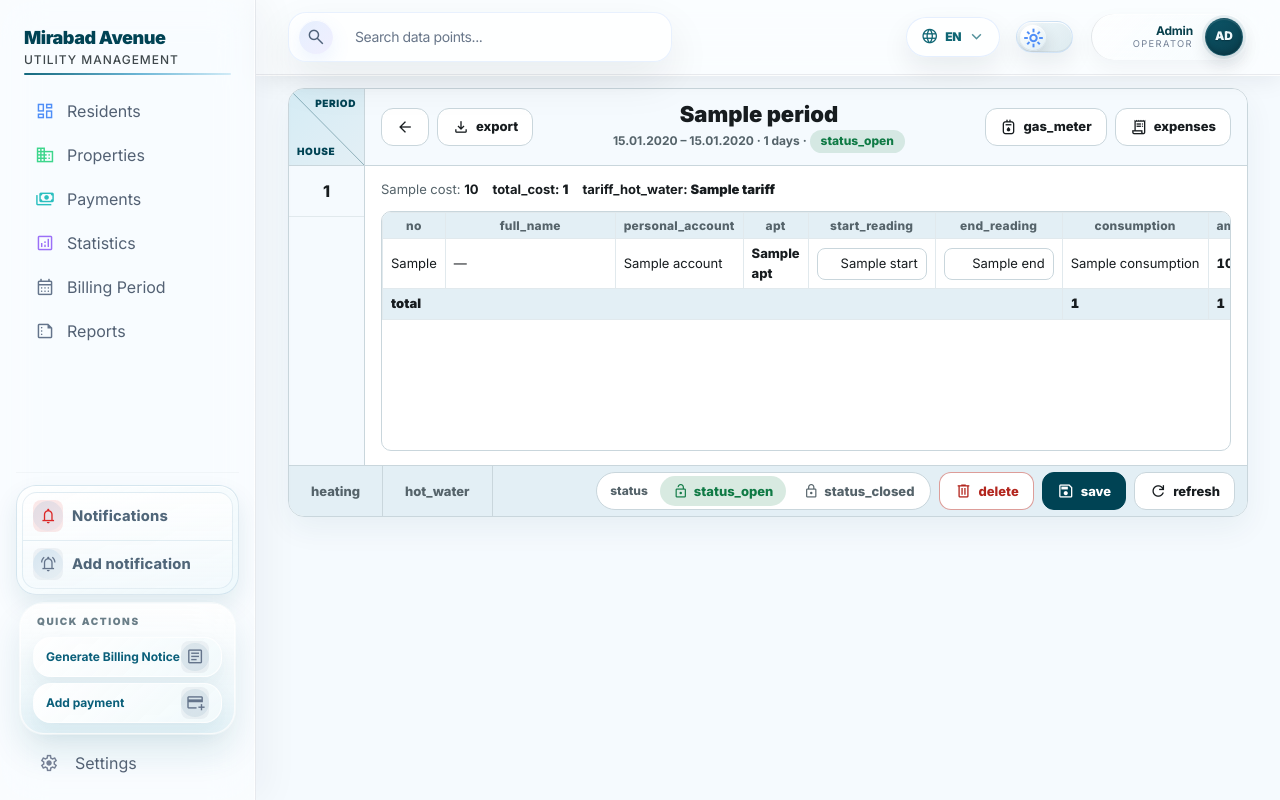
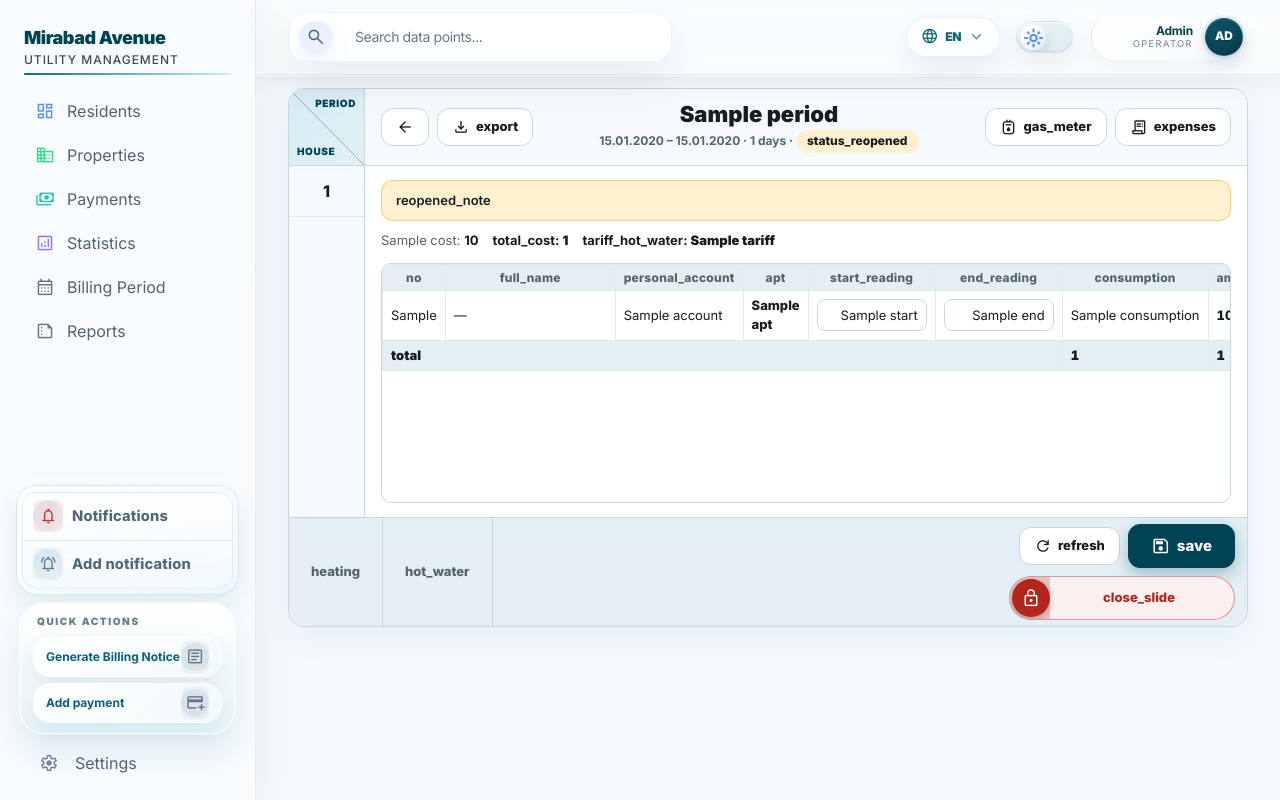
Before and after one commit to azamat-9933/mirabad_avenue, a Django app: template templates/portal/billing_period_sheet.html in a window 1280 px wide. Run offline with Django 5.2, Linux system fonts and the light colour scheme; the template is opened without the code that fills it: most values are stand-ins (such as "Sample title", 1, 10 or a date in 2020).

Commit message:
Billing periods: In progress, a slider to close, a clear reopen rule
- New status In progress: saving any table, expense or gas meter of a
  draft period puts it there; a reopened period stays Reopened.
- Save is the sheet's main button (larger, marked while typed values are
  unsaved). Closing no longer rides on a status switch: the handle of a
  slider has to be dragged to the end, then a window asks once more; the
  table is sent with the close, so typed values are saved first.
- A closed period has a Reopen button (with a confirmation). Reopening
  keeps the balances as they are, a banner says so; closing again
  recalculates and posts only each apartment's difference.
- Status chips for all four statuses on the list and the sheet; the
  activity log records the real status a period was closed from.

```diff
--- a/static/css/billing_periods.css
+++ b/static/css/billing_periods.css
@@ -118,6 +118,143 @@ html.dark .bp-modal {
     color: var(--bp-danger);
 }
 
+.bp-btn--danger-solid,
+.bp-btn--danger-solid:hover {
+    border-color: var(--bp-danger);
+    background: var(--bp-danger);
+    color: var(--bp-bg);
+}
+
+.bp-btn--danger-solid:hover {
+    filter: brightness(1.08);
+}
+
+/* Save: the sheet's main action, larger; marked while typed values are not saved yet. */
+.bp-btn--save {
+    position: relative;
+    min-height: 44px;
+    padding: 10px 22px;
+    font-size: 15px;
+    box-shadow: 0 6px 16px color-mix(in srgb, var(--bp-primary) 30%, transparent);
+}
+
+.bp-btn--save .material-symbols-outlined {
+    font-size: 20px;
+}
+
+.bp-btn--save.is-dirty {
+    animation: bp-save-pulse 1.6s ease-in-out infinite;
+}
+
+.bp-btn--save.is-dirty::after {
+    content: "";
+    position: absolute;
+    top: -4px;
+    right: -4px;
+    width: 12px;
+    height: 12px;
+    border: 2px solid var(--bp-head);
+    border-radius: 50%;
+    background: var(--bp-accent);
+}
+
+@keyframes bp-save-pulse {
+    0%, 100% { box-shadow: 0 0 0 0 color-mix(in srgb, var(--bp-accent) 60%, transparent); }
+    50% { box-shadow: 0 0 0 7px color-mix(in srgb, var(--bp-accent) 0%, transparent); }
+}
+
+@media (prefers-reduced-motion: reduce) {
+    .bp-btn--save.is-dirty {
+        animation: none;
+    }
+}
+
+/* Close: drag the handle to the end, then confirm in the window that opens. */
+.bp-close-slider {
+    --bp-close-progress: 0;
+    position: relative;
+    width: min(270px, 100%);
+    height: 44px;
+    border: 1px solid color-mix(in srgb, var(--bp-danger) 45%, transparent);
+    border-radius: 999px;
+    background: color-mix(in srgb, var(--bp-danger) 7%, var(--bp-bg));
+    overflow: hidden;
+    user-select: none;
+}
+
+.bp-close-slider__fill {
+    position: absolute;
+    top: 0;
+    bottom: 0;
+    left: 0;
+    width: calc(40px + (100% - 42px) * var(--bp-close-progress));
+    background: color-mix(in srgb, var(--bp-danger) 22%, transparent);
+}
+
+.bp-close-slider__label {
+    position: absolute;
+    inset: 0;
+    display: flex;
+    align-items: center;
+    justify-content: center;
+    padding: 0 12px 0 46px;
+    color: var(--bp-danger);
+    font-size: 13px;
+    font-weight: 800;
+    white-space: nowrap;
+    opacity: calc(1 - var(--bp-close-progress) * 1.6);
+    pointer-events: none;
+}
+
+.bp-close-slider__handle {
+    position: absolute;
+    top: 2px;
+    left: calc(2px + (100% - 42px) * var(--bp-close-progress));
+    display: inline-flex;
+    align-items: center;
+    justify-content: center;
+    width: 38px;
+    height: 38px;
+    border: 0;
+    border-radius: 50%;
+    background: var(--bp-danger);
+    color: var(--bp-bg);
+    cursor: grab;
+    touch-action: none;
+    box-shadow: 0 2px 6px rgba(0, 0, 0, 0.25);
+}
+
+.bp-close-slider__handle .material-symbols-outlined {
+    font-size: 20px;
+}
+
+.bp-close-slider__handle:focus-visible {
+    outline: 2px solid var(--bp-primary);
+    outline-offset: 2px;
+}
+
+.bp-close-slider.is-dragging .bp-close-slider__handle {
+    cursor: grabbing;
+}
+
+.bp-close-slider.is-animating .bp-close-slider__handle {
+    transition: left 0.25s ease;
+}
+
+.bp-close-slider.is-animating .bp-close-slider__fill {
+    transition: width 0.25s ease;
+}
+
+.bp-modal--confirm {
+    max-width: 460px;
+}
+
+.bp-confirm-text {
+    margin: 0;
+    font-size: 14px;
+    line-height: 1.55;
+}
+
 .bp-btn--danger:hover {
     border-color: var(--bp-danger);
     background: color-mix(in srgb, var(--bp-danger) 10%, transparent);
@@ -164,6 +301,22 @@ html.dark .bp-modal {
 .bp-status.is-closed {
     background: var(--bp-head);
     color: var(--bp-muted);
+}
+
+/* A period's status: Draft, In progress (a table saved), Closed (charged), Reopened (being corrected). */
+.bp-status.is-draft {
+    background: var(--bp-primary-soft);
+    color: var(--bp-text);
+}
+
+.bp-status.is-in_progress {
+    background: color-mix(in srgb, var(--bp-ok) 14%, transparent);
+    color: var(--bp-ok);
+}
+
+.bp-status.is-reopened {
+    background: var(--bp-accent-soft);
+    color: var(--bp-text);
 }
 
 .bp-messages {
@@ -598,74 +751,6 @@ html.dark .bp-modal .bp-table th {
     margin: 0;
 }
 
-/* Status: two segments, Open (green) and Closed; the choice is saved with the table. */
-.bp-status-switch {
-    display: inline-flex;
-    align-items: center;
-    gap: 4px;
-    padding: 3px;
-    border: 1px solid var(--bp-line);
-    border-radius: 999px;
-    background: var(--bp-bg);
-}
-
-.bp-status-switch__label {
-    padding: 0 8px 0 10px;
-    color: var(--bp-muted);
-    font-size: 12px;
-    font-weight: 800;
-}
-
-.bp-status-switch__option {
-    position: relative;
-    margin: 0;
-    cursor: pointer;
-}
-
-.bp-status-switch__option input {
-    position: absolute;
-    opacity: 0;
-    pointer-events: none;
-}
-
-.bp-status-switch__option > span {
-    display: inline-flex;
-    align-items: center;
-    gap: 5px;
-    min-height: 30px;
-    padding: 5px 13px;
-    border-radius: 999px;
-    color: var(--bp-muted);
-    font-size: 13px;
-    font-weight: 800;
-    line-height: 1;
-    transition: background 0.15s, color 0.15s;
-}
-
-.bp-status-switch__option .material-symbols-outlined {
-    font-size: 16px;
-}
-
-.bp-status-switch__option:hover > span {
-    background: var(--bp-head);
-    color: var(--bp-text);
-}
-
-.bp-status-switch__option.is-open input:checked + span {
-    background: color-mix(in srgb, var(--bp-ok) 16%, transparent);
-    color: var(--bp-ok);
-}
-
-.bp-status-switch__option.is-closed input:checked + span {
-    background: var(--bp-text);
-    color: var(--bp-bg);
-}
-
-.bp-status-switch__option input:focus-visible + span {
-    outline: 2px solid var(--bp-primary);
-    outline-offset: 1px;
-}
-
 .bp-inline {
     display: flex;
     align-items: center;
--- a/static/js/billing_periods.js
+++ b/static/js/billing_periods.js
@@ -90,9 +90,11 @@
 
     // ── sheet page ──
     let dirty = false;
+    const saveButton = document.querySelector("[data-bp-save]");
     const markChanged = (row) => {
         dirty = true;
         row?.classList.add("is-changed");
+        saveButton?.classList.add("is-dirty");  // typed values not saved yet
     };
 
     const heatingTable = document.querySelector("[data-bp-heating]");
@@ -160,15 +162,84 @@
         });
     }
 
-    // Save also opens or closes the period as Status says; closing charges every resident, so it asks first.
-    const statusSwitch = document.querySelector("[data-bp-status-switch]");
-    document.querySelector("[data-bp-sheet-form]")?.addEventListener("submit", (event) => {
-        const target = statusSwitch?.querySelector("input[name='status']:checked")?.value;
-        if (target === "closed" && statusSwitch.dataset.initial !== "closed" && !window.confirm(t("close_confirm"))) {
+    // Save stores the table. Closing and reopening send the table too (with the hidden status), so
+    // what was typed is saved before the period closes.
+    const sheetForm = document.querySelector("[data-bp-sheet-form]");
+    const statusTarget = sheetForm?.querySelector("[data-bp-status-target]");
+    sheetForm?.addEventListener("submit", () => {
+        dirty = false;  // leaving the sheet with typed, unsaved values asks first; saving does not
+    });
+    const submitWithStatus = (status) => {
+        if (!sheetForm || !statusTarget) return;
+        statusTarget.value = status;
+        dirty = false;
+        sheetForm.submit();
+    };
+
+    // Closing charges every resident: the handle has to be dragged all the way (a click on the track does
+    // nothing), then the window asks once more. Let go early, or cancel, and it slides back.
+    const closeSlider = document.querySelector("[data-bp-close-slider]");
+    if (closeSlider) {
+        const handle = closeSlider.querySelector("[data-bp-close-handle]");
+        const modal = document.getElementById("bp-close-modal");
+        let progress = 0;
+        let drag = null;
+        let confirmed = false;
+        const travel = () => Math.max(1, closeSlider.clientWidth - handle.offsetWidth - 4);
+        const show = (value, animate = false) => {
+            progress = Math.min(1, Math.max(0, value));
+            closeSlider.classList.toggle("is-animating", animate);
+            closeSlider.style.setProperty("--bp-close-progress", String(progress));
+            handle.setAttribute("aria-valuenow", String(Math.round(progress * 100)));
+        };
+        const ask = () => {
+            show(1, true);
+            document.querySelector("[data-bp-close-opener]")?.click();
+        };
+        handle.addEventListener("pointerdown", (event) => {
+            drag = { x: event.clientX, from: progress };
+            handle.setPointerCapture(event.pointerId);
+            closeSlider.classList.add("is-dragging");
+        });
+        handle.addEventListener("pointermove", (event) => {
+            if (drag) show(drag.from + (event.clientX - drag.x) / travel());
+        });
+        const release = () => {
+            if (!drag) return;
+            drag = null;
+            closeSlider.classList.remove("is-dragging");
+            if (progress >= 0.97) ask();
+            else show(0, true);
+        };
+        handle.addEventListener("pointerup", release);
+        handle.addEventListener("pointercancel", release);
+        handle.addEventListener("keydown", (event) => {
+            if (event.key === "ArrowRight") {
+                show(progress + 0.1, true);
+                if (progress >= 0.97) ask();
+            } else if (event.key === "ArrowLeft" || event.key === "Home") {
+                show(0, true);
+            } else {
+                return;
+            }
             event.preventDefault();
-            return;
+        });
+        modal?.querySelector("[data-bp-close-confirm]")?.addEventListener("click", (event) => {
+            confirmed = true;
+            event.currentTarget.disabled = true;
+            submitWithStatus("closed");
+        });
+        // Cancel, the cross, Esc or a click outside close the window: the handle slides back.
+        if (modal) {
+            new MutationObserver(() => {
+                if (modal.getAttribute("aria-hidden") === "true" && !confirmed) show(0, true);
+            }).observe(modal, { attributes: true, attributeFilter: ["aria-hidden"] });
         }
-        dirty = false;  // leaving the sheet with typed, unsaved values asks first; saving does not
+    }
+
+    // Reopening keeps the balances as they are; closing again posts only the differences.
+    document.querySelector("[data-bp-reopen]")?.addEventListener("click", () => {
+        if (window.confirm(t("reopen_confirm"))) submitWithStatus("open");
     });
     window.addEventListener("beforeunload", (event) => {
         if (!dirty) return;
--- a/templates/portal/billing_period_sheet.html
+++ b/templates/portal/billing_period_sheet.html
@@ -1,7 +1,7 @@
 {% extends "base.html" %}
 {% load static %}
 {% block title %}{{ page_title }}{% endblock %}
-{% block extra_head %}<link href="{% static 'css/billing_periods.css' %}?v=periods-20261020-1" rel="stylesheet"/>{% endblock %}
+{% block extra_head %}<link href="{% static 'css/billing_periods.css' %}?v=periods-20261022-1" rel="stylesheet"/>{% endblock %}
 {% block page_body %}
 {# A period laid out like its Excel file: houses on the left, the heating / hot water tables as sheet tabs below. #}
 <main class="app-main min-h-screen pt-16">
@@ -31,7 +31,7 @@
         <h1 class="bp-sheet__title">
           {{ period.name }}
           <small>{{ period.start_date|date:"d.m.Y" }} – {{ period.end_date|date:"d.m.Y" }} · {{ period.total_days }} <span data-pt="days">Days</span>
-            · {% if closed %}<span class="bp-status is-closed" data-pt="status_closed">Closed</span>{% else %}<span class="bp-status is-open" data-pt="status_open">Open</span>{% endif %}</small>
+            · <span class="bp-status is-{{ period.status }}" data-pt="status_{{ period.status }}">{{ period.get_status_display }}</span></small>
         </h1>
         {% if building %}
           <div class="bp-sheet__toolbar-right">
@@ -58,6 +58,7 @@
           <p class="bp-empty" data-pt="no_houses">No houses yet.</p>
         {% else %}
           {% if closed %}<p class="bp-message bp-message--info" data-pt="closed_note">The period is closed and billed.</p>{% endif %}
+          {% if period.status == "reopened" %}<p class="bp-message bp-message--warning" data-pt="reopened_note">The period was reopened.</p>{% endif %}
           {% if sheet.errors %}
             <div class="bp-message bp-message--error">
               <strong data-pt="must_fix">Fix before closing:</strong>
@@ -82,6 +83,8 @@
             <input name="action" type="hidden" value="{% if sheet.is_heating %}save_heating{% else %}save_hot_water{% endif %}"/>
             <input name="building" type="hidden" value="{{ building.pk }}"/>
             <input name="sheet" type="hidden" value="{{ sheet_type }}"/>
+            {# Empty for Save; the slider sets "closed" and Reopen "open", sent together with the table. #}
+            <input data-bp-status-target name="status" type="hidden" value=""/>
             {% if sheet.is_heating %}
               <table data-skip-base-table-enhance="true" data-table-own-style class="bp-table bp-table--sheet" data-bp-heating data-period-start="{{ period.start_date|date:'Y-m-d' }}" data-period-end="{{ period.end_date|date:'Y-m-d' }}">
                 <thead>
@@ -176,21 +179,7 @@
       </div>
 
       <div class="bp-sheet__actions">
-        {% if building %}
-          {# Part of the sheet form: Save stores the table, then opens or closes the period. #}
-          <div class="bp-status-switch" data-bp-status-switch data-initial="{% if closed %}closed{% else %}open{% endif %}" role="radiogroup" aria-labelledby="bp-status-label">
-            <span class="bp-status-switch__label" data-pt="status" id="bp-status-label">Status</span>
-            <label class="bp-status-switch__option is-open">
-              <input form="bp-sheet-form" name="status" type="radio" value="open"{% if not closed %} checked{% endif %}/>
-              <span><span class="material-symbols-outlined" aria-hidden="true">lock_open</span><span data-pt="status_open">Open</span></span>
-            </label>
-            <label class="bp-status-switch__option is-closed">
-              <input form="bp-sheet-form" name="status" type="radio" value="closed"{% if closed %} checked{% endif %}/>
-              <span><span class="material-symbols-outlined" aria-hidden="true">lock</span><span data-pt="status_closed">Closed</span></span>
-            </label>
-          </div>
-        {% endif %}
-        {% if not closed %}
+        {% if period.status == "draft" or period.status == "in_progress" %}
           <form data-bp-confirm="delete_confirm" method="post">
             {% csrf_token %}
             <input name="action" type="hidden" value="delete"/>
@@ -202,12 +191,6 @@
             </button>
           </form>
         {% endif %}
-        {% if building %}
-          <button class="bp-btn bp-btn--primary" form="bp-sheet-form" type="submit">
-            <span class="material-symbols-outlined" aria-hidden="true">save</span>
-            <span data-pt="save">Save</span>
-          </button>
-        {% endif %}
         <form method="post">
           {% csrf_token %}
           <input name="action" type="hidden" value="refresh"/>
@@ -218,6 +201,25 @@
             <span data-pt="refresh">Refresh</span>
           </button>
         </form>
+        {% if building and not closed %}
+          <button class="bp-btn bp-btn--primary bp-btn--save" data-bp-save form="bp-sheet-form" type="submit">
+            <span class="material-symbols-outlined" aria-hidden="true">save</span>
+            <span data-pt="save">Save</span>
+          </button>
+          {# Closing charges every resident: the handle has to be dragged to the end, then confirmed. #}
+          <div class="bp-close-slider" data-bp-close-slider>
+            <span class="bp-close-slider__fill" aria-hidden="true"></span>
+            <span class="bp-close-slider__label" data-pt="close_slide">Slide to close the period</span>
+            <button aria-valuemax="100" aria-valuemin="0" aria-valuenow="0" class="bp-close-slider__handle" data-bp-close-handle data-pt-title="close_slide" role="slider" title="Slide to close the period" type="button">
+              <span class="material-symbols-outlined" aria-hidden="true">lock</span>
+            </button>
+          </div>
+        {% elif building %}
+          <button class="bp-btn" data-bp-reopen type="button">
+            <span class="material-symbols-outlined" aria-hidden="true">lock_open</span>
+            <span data-pt="reopen">Reopen</span>
+          </button>
+        {% endif %}
       </div>
       </div>
     </div>
@@ -341,6 +343,29 @@
 </div>
 {% endif %}
 
+{% if building and not closed %}
+<div aria-hidden="true" aria-labelledby="bp-close-title" class="app-modal fixed inset-0 z-[84] hidden items-center justify-center p-4 sm:p-6" data-stat-synced="true" id="bp-close-modal" role="dialog">
+  <div class="modal-panel bp-modal bp-modal--confirm">
+    <header class="bp-modal__head">
+      <h2 id="bp-close-title"><span data-pt="close_title">Close the period?</span> — {{ period.name }}</h2>
+      <button aria-label="Close" class="profile-drawer-close" data-close-overlay type="button"><span class="material-symbols-outlined">close</span></button>
+    </header>
+    <div class="bp-modal__body">
+      <p class="bp-confirm-text" data-pt="{% if period.status == 'reopened' %}reclose_confirm{% else %}close_confirm{% endif %}">The table is saved, then every resident's account is charged.</p>
+    </div>
+    <footer class="bp-modal__foot">
+      <span class="bp-grow"></span>
+      <button class="bp-btn" data-close-overlay data-pt="cancel" type="button">Cancel</button>
+      <button class="bp-btn bp-btn--danger-solid" data-bp-close-confirm type="button">
+        <span class="material-symbols-outlined" aria-hidden="true">lock</span>
+        <span data-pt="close_yes">Yes, close</span>
+      </button>
+    </footer>
+  </div>
+</div>
+<button aria-hidden="true" class="hidden" data-bp-close-opener data-modal-open="bp-close-modal" tabindex="-1" type="button"></button>
+{% endif %}
+
 <script id="bp-labels" type="application/json">{{ labels_json }}</script>
-<script defer src="{% static 'js/billing_periods.js' %}?v=periods-20261020-1"></script>
+<script defer src="{% static 'js/billing_periods.js' %}?v=periods-20261022-1"></script>
 {% endblock %}
```
Also changed, not shown: PROJECT_DOCUMENTATION_RU.md (+18 -3 lines), billing/models.py (+12 -1 lines), billing/period_sheet.py (+34 -6 lines), portal/period_views.py (+10 -4 lines), portal/tests.py (+58 -1 lines), templates/portal/billing_periods.html (+4 -8 lines), billing/migrations/0007_period_in_progress.py (added).
